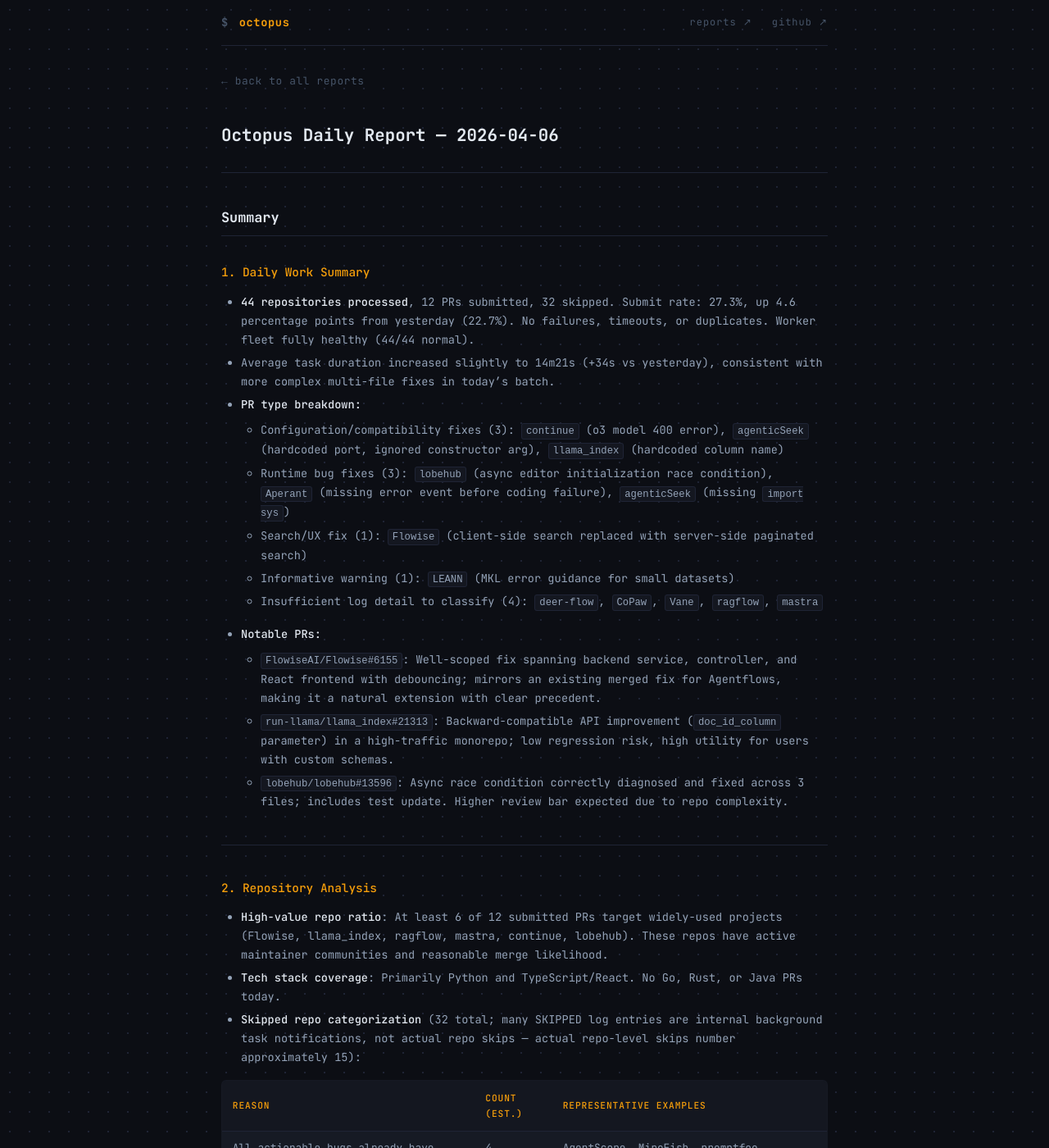
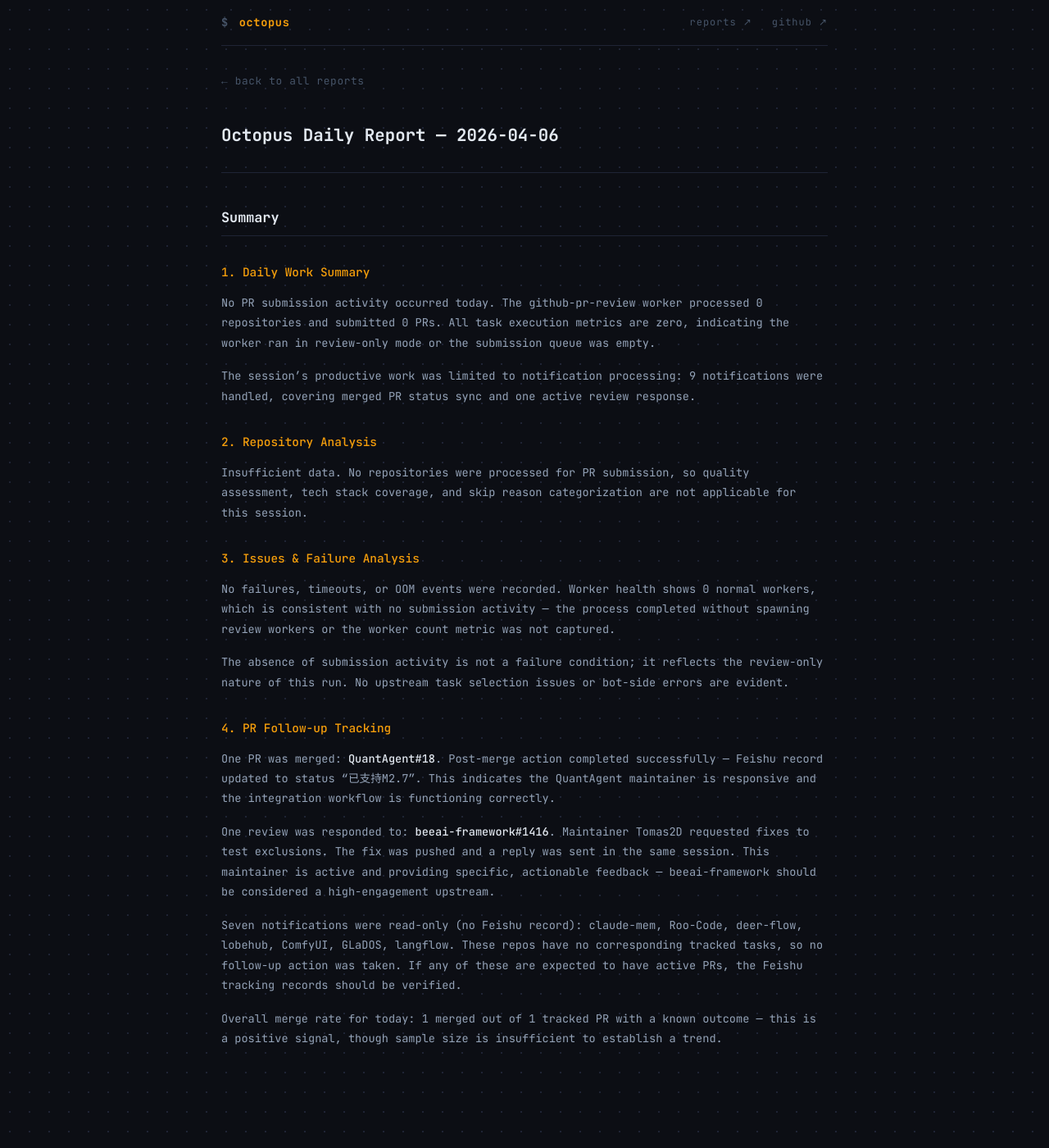
Before and after one commit to octo-patch/daily-reports, a Jekyll site: the page built from 2026-04/2026-04-06.md, in a window 1280 px wide and 1400 px high. Shown: the whole window at 82% size. Built offline with Jekyll 4.4.1, drawn with Linux system fonts in a browser that asks for light colours; some of the changed text lies outside the part shown.

Commit message:
daily report: 2026-04-06

```diff
--- a/2026-04/2026-04-06.md
+++ b/2026-04/2026-04-06.md
@@ -1,61 +1,33 @@
 ---
 layout: report
 title: "Octopus Daily Report — 2026-04-06"
-summary: "- **44 repositories processed**, 12 PRs submitted, 32 skipped. Submit rate: 27.3%, up 4.6 percentage points from yesterday (22.7%). No failures, timeouts, or duplicates. Worker fleet fully healthy (44"
+summary: "No PR submission activity occurred today. The github-pr-review worker processed 0 repositories and submitted 0 PRs. All task execution metrics are zero, indicating the worker ran in review-only mode o"
 ---
 
 ## Summary
 
 ### 1. Daily Work Summary
 
-- **44 repositories processed**, 12 PRs submitted, 32 skipped. Submit rate: 27.3%, up 4.6 percentage points from yesterday (22.7%). No failures, timeouts, or duplicates. Worker fleet fully healthy (44/44 normal).
-- Average task duration increased slightly to 14m21s (+34s vs yesterday), consistent with more complex multi-file fixes in today's batch.
-- **PR type breakdown:**
-  - Configuration/compatibility fixes (3): `continue` (o3 model 400 error), `agenticSeek` (hardcoded port, ignored constructor arg), `llama_index` (hardcoded column name)
-  - Runtime bug fixes (3): `lobehub` (async editor initialization race condition), `Aperant` (missing error event before coding failure), `agenticSeek` (missing `import sys`)
-  - Search/UX fix (1): `Flowise` (client-side search replaced with server-side paginated search)
-  - Informative warning (1): `LEANN` (MKL error guidance for small datasets)
-  - Insufficient log detail to classify (4): `deer-flow`, `CoPaw`, `Vane`, `ragflow`, `mastra`
-- **Notable PRs:**
-  - `FlowiseAI/Flowise#6155`: Well-scoped fix spanning backend service, controller, and React frontend with debouncing; mirrors an existing merged fix for Agentflows, making it a natural extension with clear precedent.
-  - `run-llama/llama_index#21313`: Backward-compatible API improvement (`doc_id_column` parameter) in a high-traffic monorepo; low regression risk, high utility for users with custom schemas.
-  - `lobehub/lobehub#13596`: Async race condition correctly diagnosed and fixed across 3 files; includes test update. Higher review bar expected due to repo complexity.
+No PR submission activity occurred today. The github-pr-review worker processed 0 repositories and submitted 0 PRs. All task execution metrics are zero, indicating the worker ran in review-only mode or the submission queue was empty.
 
----
+The session's productive work was limited to notification processing: 9 notifications were handled, covering merged PR status sync and one active review response.
 
 ### 2. Repository Analysis
 
-- **High-value repo ratio**: At least 6 of 12 submitted PRs target widely-used projects (Flowise, llama_index, ragflow, mastra, continue, lobehub). These repos have active maintainer communities and reasonable merge likelihood.
-- **Tech stack coverage**: Primarily Python and TypeScript/React. No Go, Rust, or Java PRs today.
-- **Skipped repo categorization** (32 total; many SKIPPED log entries are internal background task notifications, not actual repo skips — actual repo-level skips number approximately 15):
-
-| Reason | Count (est.) | Representative Examples |
-|---|---|---|
-| All actionable bugs already have open PRs | 4 | AgentScope, MiroFish, promptfoo, deepagents |
-| Issues are feature requests or SaaS-only | 4 | NextChat, MiroThinker, AI hedge fund, PageIndex |
-| No actionable bugs found | 4 | memU, PentAGI, ClawWork, page-agent |
-| No open issues | 1 | Network-AI |
-| Contributor policy (upstream restriction) | 1 | block/goose (Discord coordination required before PRs) |
-| Internal background task noise (push retries, clone timeouts) | ~18 | Logged as SKIPPED but are sub-task artifacts, not repo evaluations |
-
-- The internal background task entries polluting the SKIPPED count (push timeout retries, git pull completions) inflate the skip number and reduce readability. These should ideally be filtered from top-level task counts.
-
----
+Insufficient data. No repositories were processed for PR submission, so quality assessment, tech stack coverage, and skip reason categorization are not applicable for this session.
 
 ### 3. Issues & Failure Analysis
 
-- **Zero failures, timeouts, or OOM events.** This is a clean run operationally.
-- **Recurring infrastructure pattern**: Multiple PRs required HTTPS push workarounds (GitHub Contents API or `GH_TOKEN` direct injection) due to `github.com` HTTPS timeouts. This affected at least `deer-flow`, `Vane`, `ragflow`, and `infiniflow/ragflow`. This is a persistent bot-side network issue, not a repo-side problem.
-  - Actionable: investigate whether the HTTPS push timeout is environment-specific (DNS, proxy, rate limiting) and consider defaulting to the API-based push path earlier in the workflow rather than as a fallback.
-- **Skipped repos with existing PRs**: AgentScope, MiroFish, and promptfoo were skipped because all bugs already had linked PRs. This is correct behavior — no bot issue here.
-- **block/goose policy skip**: Correctly applied per saved memory. No action needed.
-- **`deepagents` anomaly**: Log shows `Status=SKIPPED` but the REPO_BRIEF states "1 issue handled | 1 PR submitted." This is a status reporting inconsistency — the PR appears to have been submitted but the session exited with SKIPPED status. Worth investigating whether the status is set before or after Feishu/PR confirmation steps.
+No failures, timeouts, or OOM events were recorded. Worker health shows 0 normal workers, which is consistent with no submission activity — the process completed without spawning review workers or the worker count metric was not captured.
 
----
+The absence of submission activity is not a failure condition; it reflects the review-only nature of this run. No upstream task selection issues or bot-side errors are evident.
 
 ### 4. PR Follow-up Tracking
 
-- **Review activity today: 0 notifications, 0 merged, 0 closed, 0 comments.** No new maintainer feedback to analyze.
-- No historical merge data is available in today's report to compute a running merge rate or identify responsive maintainers.
-- **Observation**: Several PRs from this session target repos with very high activity (`llama_index`, `Flowise`, `ragflow`, `mastra`, `lobehub`). These maintainers typically respond within 1-3 days. PRs targeting smaller or less active repos (`LEANN`, `Vane`, `CoPaw`, `Aperant`) may see slower or no response.
-- Recommend checking review activity in tomorrow's report specifically for: `Flowise#6155` (natural follow-on to merged PR #6133 — high acceptance probability), `llama_index#21313` (backward-compatible, low risk), and `continue#12047` (single-line removal fixing a documented error).
+One PR was merged: **QuantAgent#18**. Post-merge action completed successfully — Feishu record updated to status "已支持M2.7". This indicates the QuantAgent maintainer is responsive and the integration workflow is functioning correctly.
+
+One review was responded to: **beeai-framework#1416**. Maintainer Tomas2D requested fixes to test exclusions. The fix was pushed and a reply was sent in the same session. This maintainer is active and providing specific, actionable feedback — beeai-framework should be considered a high-engagement upstream.
+
+Seven notifications were read-only (no Feishu record): claude-mem, Roo-Code, deer-flow, lobehub, ComfyUI, GLaDOS, langflow. These repos have no corresponding tracked tasks, so no follow-up action was taken. If any of these are expected to have active PRs, the Feishu tracking records should be verified.
+
+Overall merge rate for today: 1 merged out of 1 tracked PR with a known outcome — this is a positive signal, though sample size is insufficient to establish a trend.
```
